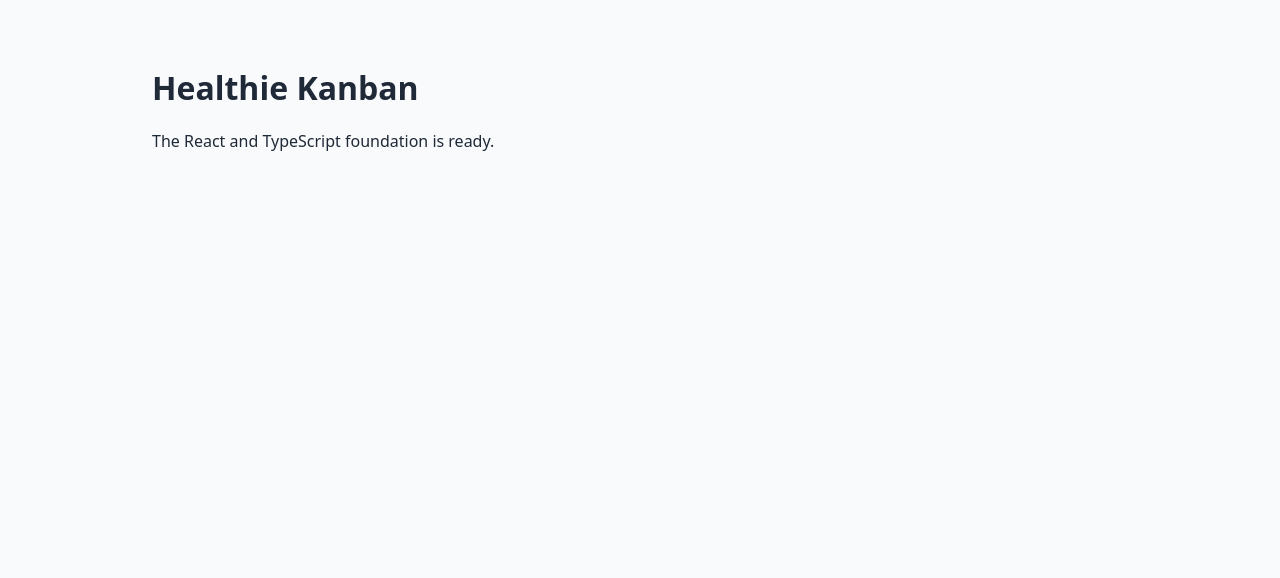
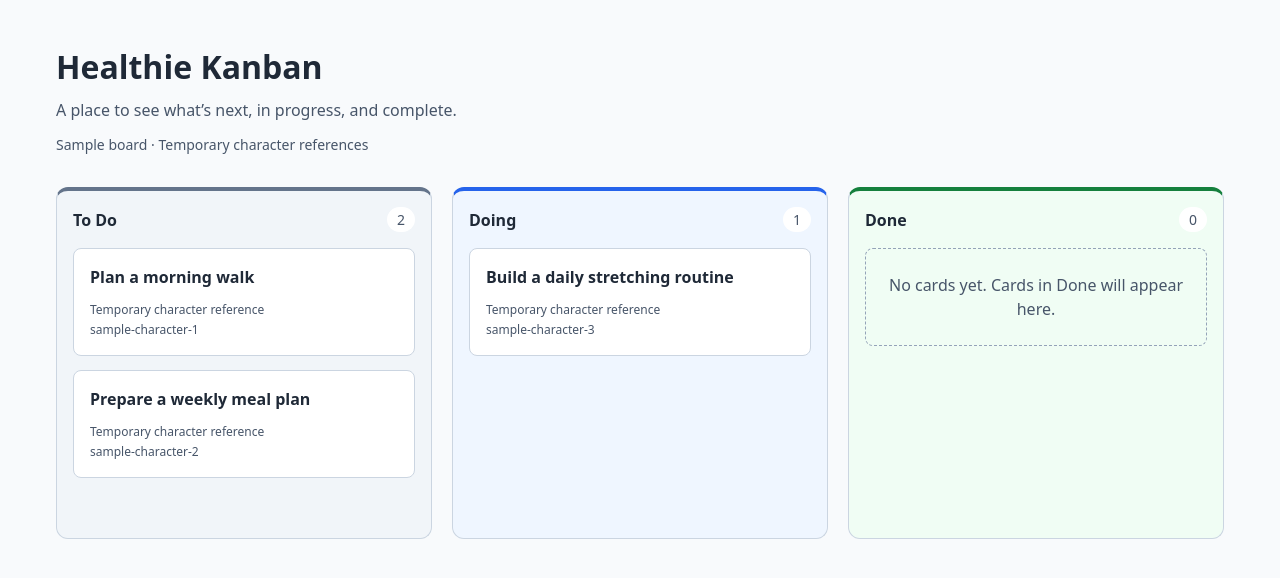
Before and after one commit to nyoo/react-healthie-kanban, a React (Vite) app: page / in a window 1280 px wide. Shown: the top 578 px of the page. Built offline with nearby package versions, Linux system fonts and the light colour scheme.

Commit message:
feat: add foundational Kanban board and local state

```diff
--- a/src/App.tsx
+++ b/src/App.tsx
@@ -1,8 +1,19 @@
+import { useState } from 'react'
+import KanbanBoard from './components/KanbanBoard'
+import { initialBoard } from './kanban'
+import type { BoardState } from './kanban'
+
 function App() {
+  const [board] = useState<BoardState>(initialBoard)
+
   return (
     <main>
-      <h1>Healthie Kanban</h1>
-      <p>The React and TypeScript foundation is ready.</p>
+      <header className="app-header">
+        <h1>Healthie Kanban</h1>
+        <p>A place to see what’s next, in progress, and complete.</p>
+        <p className="sample-notice">Sample board · Temporary character references</p>
+      </header>
+      <KanbanBoard board={board} />
     </main>
   )
 }
--- /dev/null
+++ b/src/components/KanbanBoard.tsx
@@ -0,0 +1,24 @@
+import type { BoardState, ColumnId } from '../kanban'
+import KanbanColumn from './KanbanColumn'
+
+type KanbanBoardProps = {
+  board: BoardState
+}
+
+const columns: { id: ColumnId; title: string }[] = [
+  { id: 'todo', title: 'To Do' },
+  { id: 'doing', title: 'Doing' },
+  { id: 'done', title: 'Done' },
+]
+
+function KanbanBoard({ board }: KanbanBoardProps) {
+  return (
+    <section className="kanban-board" aria-label="Kanban board">
+      {columns.map(({ id, title }) => (
+        <KanbanColumn key={id} id={id} title={title} items={board[id]} />
+      ))}
+    </section>
+  )
+}
+
+export default KanbanBoard
--- /dev/null
+++ b/src/components/KanbanCard.tsx
@@ -0,0 +1,19 @@
+import type { KanbanItem } from '../kanban'
+
+type KanbanCardProps = {
+  item: KanbanItem
+}
+
+function KanbanCard({ item }: KanbanCardProps) {
+  return (
+    <article className="kanban-card">
+      <h3>{item.title}</h3>
+      <p className="character-reference">
+        <span>Temporary character reference</span>
+        <span>{item.characterId}</span>
+      </p>
+    </article>
+  )
+}
+
+export default KanbanCard
--- /dev/null
+++ b/src/components/KanbanColumn.tsx
@@ -0,0 +1,39 @@
+import type { ColumnId, KanbanItem } from '../kanban'
+import KanbanCard from './KanbanCard'
+
+type KanbanColumnProps = {
+  id: ColumnId
+  title: string
+  items: KanbanItem[]
+}
+
+function KanbanColumn({ id, title, items }: KanbanColumnProps) {
+  const headingId = `column-${id}-heading`
+
+  return (
+    <section className={`kanban-column kanban-column--${id}`} aria-labelledby={headingId}>
+      <header className="column-header">
+        <h2 id={headingId}>{title}</h2>
+        <span
+          className="column-count"
+          aria-label={`${items.length} ${items.length === 1 ? 'card' : 'cards'}`}
+        >
+          {items.length}
+        </span>
+      </header>
+      {items.length > 0 ? (
+        <ul className="card-list">
+          {items.map((item) => (
+            <li key={item.id}>
+              <KanbanCard item={item} />
+            </li>
+          ))}
+        </ul>
+      ) : (
+        <p className="empty-column">No cards yet. Cards in {title} will appear here.</p>
+      )}
+    </section>
+  )
+}
+
+export default KanbanColumn
--- a/src/index.css
+++ b/src/index.css
@@ -19,11 +19,128 @@ body {
 }
 
 main {
-  max-width: 64rem;
+  max-width: 76rem;
   margin: 0 auto;
   padding: 3rem 1.5rem;
 }
 
 h1 {
+  margin: 0;
   line-height: 1.2;
 }
+
+.app-header {
+  margin-bottom: 2rem;
+}
+
+.app-header p {
+  margin: 0.75rem 0 0;
+  color: #475569;
+}
+
+.app-header .sample-notice {
+  font-size: 0.875rem;
+}
+
+.kanban-board {
+  display: grid;
+  grid-template-columns: repeat(3, minmax(0, 1fr));
+  gap: 1.25rem;
+  align-items: start;
+}
+
+.kanban-column {
+  min-width: 0;
+  min-height: 22rem;
+  padding: 1rem;
+  border: 1px solid #cbd5e1;
+  border-top: 4px solid #64748b;
+  border-radius: 0.75rem;
+  background: #f1f5f9;
+}
+
+.kanban-column--doing {
+  border-top-color: #2563eb;
+  background: #eff6ff;
+}
+
+.kanban-column--done {
+  border-top-color: #15803d;
+  background: #f0fdf4;
+}
+
+.column-header {
+  display: flex;
+  align-items: center;
+  justify-content: space-between;
+  gap: 0.75rem;
+  margin-bottom: 1rem;
+}
+
+.column-header h2 {
+  margin: 0;
+  font-size: 1rem;
+}
+
+.column-count {
+  min-width: 1.75rem;
+  padding: 0.125rem 0.5rem;
+  border-radius: 1rem;
+  background: #fff;
+  color: #475569;
+  font-size: 0.875rem;
+  text-align: center;
+}
+
+.card-list {
+  display: grid;
+  gap: 0.875rem;
+  margin: 0;
+  padding: 0;
+  list-style: none;
+}
+
+.kanban-card {
+  padding: 1rem;
+  border: 1px solid #cbd5e1;
+  border-radius: 0.5rem;
+  background: #fff;
+  overflow-wrap: anywhere;
+}
+
+.kanban-card h3 {
+  margin: 0;
+  font-size: 1rem;
+  line-height: 1.5;
+}
+
+.character-reference {
+  display: grid;
+  gap: 0.125rem;
+  margin: 0.75rem 0 0;
+  color: #475569;
+  font-size: 0.75rem;
+}
+
+.empty-column {
+  margin: 0;
+  padding: 1.5rem 1rem;
+  border: 1px dashed #94a3b8;
+  border-radius: 0.5rem;
+  color: #475569;
+  text-align: center;
+}
+
+@media (max-width: 48rem) {
+  main {
+    padding: 2rem 1rem;
+  }
+
+  .kanban-board {
+    grid-template-columns: 1fr;
+  }
+
+  .kanban-column {
+    min-height: 12rem;
+  }
+}
--- /dev/null
+++ b/src/kanban.ts
@@ -0,0 +1,32 @@
+export type ColumnId = 'todo' | 'doing' | 'done'
+
+export type KanbanItem = {
+  id: string
+  title: string
+  characterId: string
+}
+
+export type BoardState = Record<ColumnId, KanbanItem[]>
+
+export const initialBoard: BoardState = {
+  todo: [
+    {
+      id: 'sample-card-1',
+      title: 'Plan a morning walk',
+      characterId: 'sample-character-1',
+    },
+    {
+      id: 'sample-card-2',
+      title: 'Prepare a weekly meal plan',
+      characterId: 'sample-character-2',
+    },
+  ],
+  doing: [
+    {
+      id: 'sample-card-3',
+      title: 'Build a daily stretching routine',
+      characterId: 'sample-character-3',
+    },
+  ],
+  done: [],
+}
```
Also changed, not shown: 2 other files (tests, documents, lock files or other folders).
